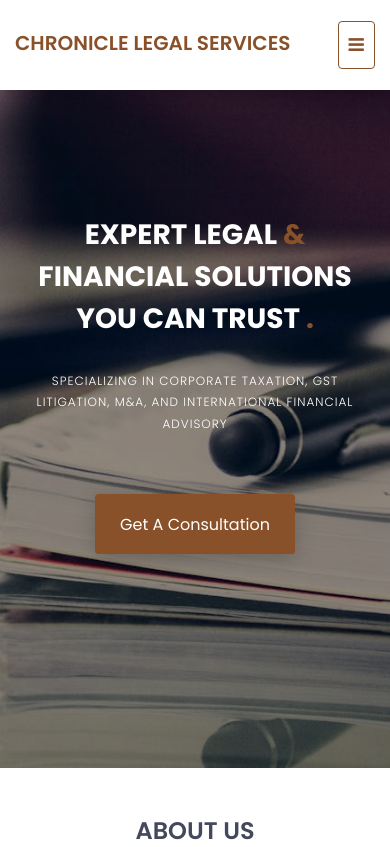
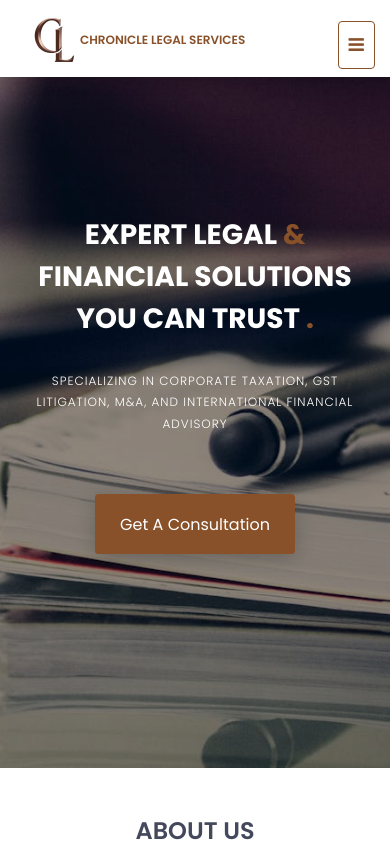
Before and after one commit to kaletushar222/chroniclelegal, a plain HTML site: page index.html in a window 390 px wide. Shown: the top 847 px of the page. Drawn offline with nearby package versions, Linux system fonts and the light colour scheme.

Commit message:
alignment changes

```diff
--- a/assets/css/responsive.css
+++ b/assets/css/responsive.css
@@ -34,7 +34,7 @@
 @media screen and (max-width:992px){
 	nav.navbar.bootsnav .navbar-collapse.collapse.in {padding-bottom: 30px;}
 	nav.navbar.bootsnav .navbar-toggle {display: inline-block; float: right;margin-right: 0;margin-top: 21px;}
-	nav.navbar.bootsnav .navbar-brand {float: left!important;}
+	nav.navbar.bootsnav .navbar-brand {float: left!important; font-size: 12px; display: flex; }
 	nav.navbar.bootsnav ul.nav > li > a {padding: 15px 0px;border: transparent;}
 }/*max-width:992px*/
 
--- a/assets/css/style.css
+++ b/assets/css/style.css
@@ -118,12 +118,15 @@ nav.navbar.bootsnav {
 
 /*.navbar-brand*/
 .navbar-header a.navbar-brand,.navbar-header a.navbar-brand:hover,.navbar-header a.navbar-brand:focus {
-    display: inline-block;
+    display: flex;
     color: #895129;
     font-size: 20px;
     font-weight: 600;
-    padding: 33px 0px 57px;
     text-transform: uppercase;
+}
+
+.navbar-brand span {
+    padding: 15px 0px 57px;
 }
 /*.navbar-brand*/
 
--- a/index.html
+++ b/index.html
@@ -15,7 +15,7 @@
         <title>Chronicle Legal Services</title>
 
         <!-- For favicon png -->
-		<link rel="shortcut icon" type="image/icon" href="assets/logo/favicon.png"/>
+		<link rel="shortcut icon" type="image/icon" href="assets/logo/favicon.ico"/>
 
         <!--font-awesome.min.css-->
         <link rel="stylesheet" href="assets/css/font-awesome.min.css">
@@ -70,7 +70,8 @@
 			                <button type="button" class="navbar-toggle" data-toggle="collapse" data-target="#navbar-menu">
 			                    <i class="fa fa-bars"></i>
 			                </button>
-			                <a class="navbar-brand" href="index.html">Chronicle Legal Services</a>
+
+			                <a class="navbar-brand logo-name" href="index.html"><img style="margin-top: auto; margin-bottom: auto;" width="50" height="50" src="assets/logo/logo-1.jpeg"/> <span> Chronicle Legal Services</span></a>
 			            </div><!--/.navbar-header-->
 			            <!-- End Header Navigation -->
 
@@ -201,7 +202,8 @@
 										<img src="assets/images/about/trust.jpeg" alt="Handshake"/>
 									</div>
 								</div>
-								<div class="col-sm-offset-1 col-sm-5">
+								<div class="col-sm-6" style="padding-left: 8%; margin-top: 3%;">
+									<p>
 										<ul>
 											<li>Comprehensive Expertise: Our team covers the entire spectrum of legal and financial advisory, ensuring you get end-to-end solutions under one roof.</li>
 											<li>Customized Strategies: Every client is unique, and we tailor our services to align with your goals and challenges.</li>
@@ -209,6 +211,7 @@
 											<li>Proven Results: A track record of success with clients ranging from startups to established corporations.</li>
 											<li>Transparent Communication: Clear, honest, and proactive communication at every step of the process.</li>
 										</ul>
+									</p>
 								</div>
 							</div>
 						</div><!-- /.row -->
```
Also changed, not shown: assets/logo/favicon.ico (added), assets/logo/favicon.png (deleted), assets/logo/logo (2).png (added), assets/logo/logo-1.jpeg (added), assets/logo/logo.jpeg (added), assets/logo/logo.png (deleted). Lines whose indentation alone changed are shown as unchanged.
